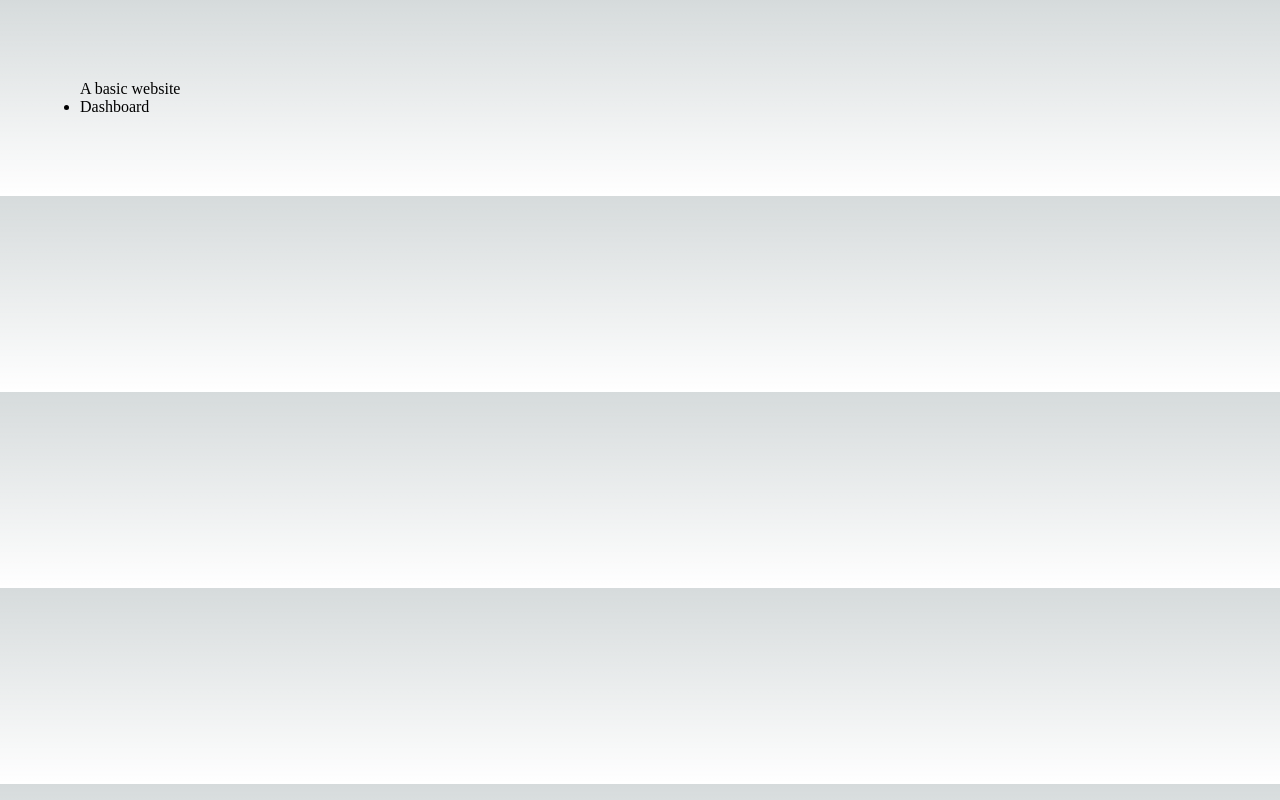
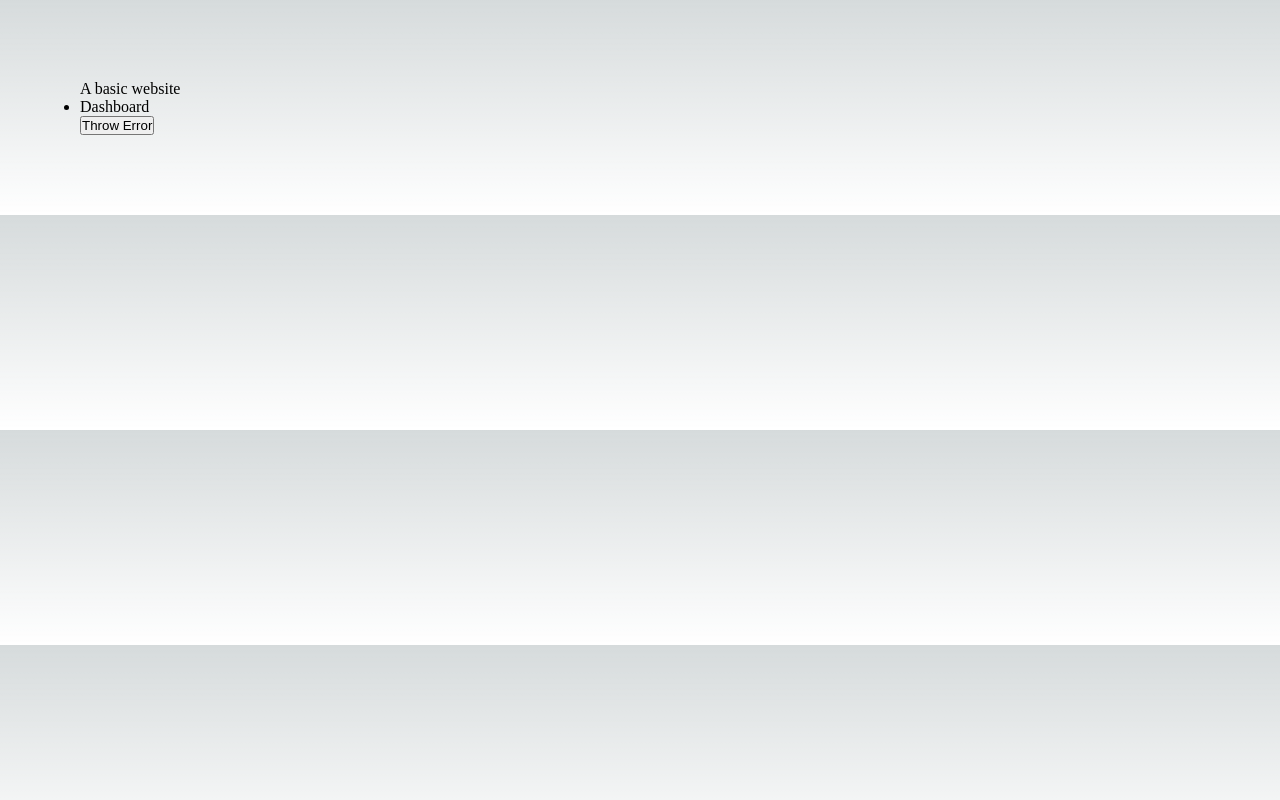
Before and after one commit to mattvpham/vercel-test-exercise, a Next.js app: page / in a window 1280 px wide. Built offline with nearby package versions, Linux system fonts and the light colour scheme.

Commit message:
Add prettier

```diff
--- a/app/dashboard/page.tsx
+++ b/app/dashboard/page.tsx
@@ -1,9 +1,3 @@
-import Image from 'next/image'
-import { Inter } from '@next/font/google'
-import styles from './page.module.css'
-
-const inter = Inter({ subsets: ['latin'] })
-
 export default function Dashboard() {
   return (
     <main>
--- a/app/globals.css
+++ b/app/globals.css
@@ -1,9 +1,9 @@
 :root {
   --max-width: 1100px;
   --border-radius: 12px;
-  --font-mono: ui-monospace, Menlo, Monaco, 'Cascadia Mono', 'Segoe UI Mono',
-    'Roboto Mono', 'Oxygen Mono', 'Ubuntu Monospace', 'Source Code Pro',
-    'Fira Mono', 'Droid Sans Mono', 'Courier New', monospace;
+  --font-mono: ui-monospace, Menlo, Monaco, "Cascadia Mono", "Segoe UI Mono",
+    "Roboto Mono", "Oxygen Mono", "Ubuntu Monospace", "Source Code Pro",
+    "Fira Mono", "Droid Sans Mono", "Courier New", monospace;
 
   --foreground-rgb: 0, 0, 0;
   --background-start-rgb: 214, 219, 220;
--- a/app/layout.tsx
+++ b/app/layout.tsx
@@ -1,4 +1,4 @@
-import './globals.css'
+import "./globals.css"
 
 export default function RootLayout({
   children,
--- a/app/page.tsx
+++ b/app/page.tsx
@@ -1,17 +1,29 @@
-import Image from 'next/image'
-import Link from 'next/link'
-import { Inter } from '@next/font/google'
-import styles from './page.module.css'
-
-const inter = Inter({ subsets: ['latin'] })
+"use client"
+import Link from "next/link"
 
 export default function Home() {
   return (
     <main>
       <div>A basic website</div>
-      <ul>
-        <li><Link href="/dashboard">Dashboard</Link></li>
-      </ul>
+
+      <section>
+        <ul>
+          <li>
+            <Link href="/dashboard">Dashboard</Link>
+          </li>
+        </ul>
+      </section>
+
+      <section>
+        <button
+          type="button"
+          onClick={() => {
+            throw new Error("Frontend Error")
+          }}
+        >
+          Throw Error
+        </button>
+      </section>
     </main>
   )
 }
--- a/next.config.js
+++ b/next.config.js
@@ -3,6 +3,6 @@ const nextConfig = {
   experimental: {
     appDir: true,
   },
-};
+}
 
-module.exports = nextConfig;
+module.exports = nextConfig
--- a/package.json
+++ b/package.json
@@ -19,5 +19,8 @@
     "react": "18.2.0",
     "react-dom": "18.2.0",
     "typescript": "4.9.4"
+  },
+  "devDependencies": {
+    "eslint-config-prettier": "^8.5.0"
   }
 }
--- a/pages/api/hello.ts
+++ b/pages/api/hello.ts
@@ -1,5 +1,4 @@
-// Next.js API route support: https://nextjs.org/docs/api-routes/introduction
-import type { NextApiRequest, NextApiResponse } from 'next'
+import type { NextApiRequest, NextApiResponse } from "next"
 
 type Data = {
   name: string
@@ -9,5 +8,5 @@ export default function handler(
   req: NextApiRequest,
   res: NextApiResponse<Data>
 ) {
-  res.status(200).json({ name: 'John Doe' })
+  res.status(200).json({ name: "John Doe" })
 }
```
Also changed, not shown: .eslintrc.json, 2 other files (tests, documents, lock files or other folders).
